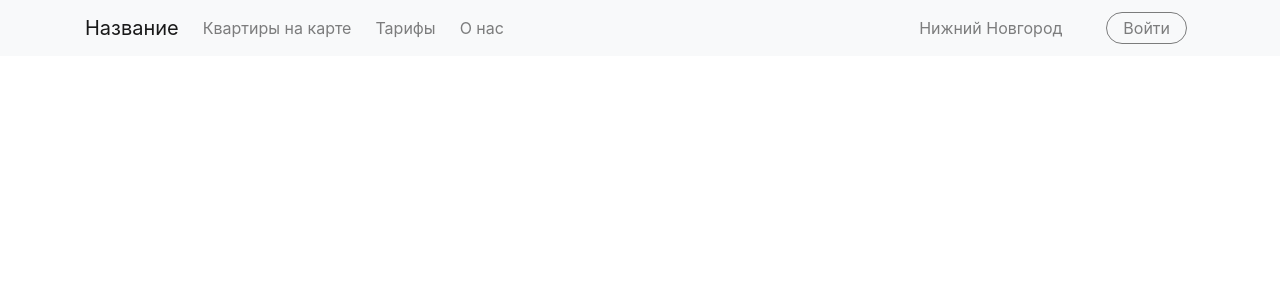
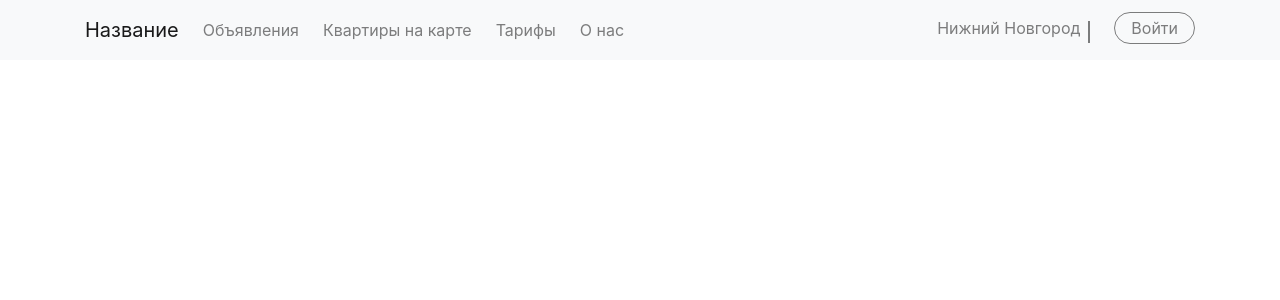
Before and after one commit to honeyshi/RealEstateAgency, a React (Create React App) app: page / in a window 1280 px wide. Shown: the top 300 px of the page. Built offline with nearby package versions, Linux system fonts and the light colour scheme.

Commit message:
Update navbar

```diff
--- a/public/index.html
+++ b/public/index.html
@@ -3,7 +3,7 @@
 
 <head>
   <meta charset="utf-8" />
-  <link rel="icon" href="%PUBLIC_URL%/favicon.ico" />
+  <link rel="icon" href="%PUBLIC_URL%/icon.svg" />
   <link rel="stylesheet" href="https://maxcdn.bootstrapcdn.com/bootstrap/4.0.0/css/bootstrap.min.css"
     integrity="sha384-Gn5384xqQ1aoWXA+058RXPxPg6fy4IWvTNh0E263XmFcJlSAwiGgFAW/dAiS6JXm" crossorigin="anonymous">
   <link href='https://css.gg/css' rel='stylesheet'>
--- /dev/null
+++ b/src/shared/base/block.tsx
@@ -0,0 +1,19 @@
+import React from 'react';
+import classNames from 'classnames';
+
+import { SpaceProps, propsToSpace } from './utils/spaceUtil';
+
+interface Props extends SpaceProps {
+  tag?: React.ElementType;
+  className?: string;
+  inline?: boolean;
+}
+
+export const Block: React.FC<Props> = ({ tag: Tag = 'div', className, inline, children, ...other }) => {
+  const classes = classNames(inline ? 'd-inline' : 'd-block', propsToSpace(other), className);
+  return (
+    <Tag className={classes} {...other}>
+      {children}
+    </Tag>
+  );
+};
--- /dev/null
+++ b/src/shared/base/icon.tsx
@@ -0,0 +1,17 @@
+import React from 'react';
+import classNames from 'classnames';
+
+import { propsToSpace, SpaceProps } from './utils/spaceUtil';
+
+import './iconStyle.scss';
+
+export type ImportedIcon = 'pin';
+
+interface IconProps extends SpaceProps {
+  name: ImportedIcon;
+}
+
+export const Icon: React.FC<IconProps> = ({ name, ...other }) => {
+  const classes = classNames(`gg-${name}`, propsToSpace(other));
+  return <i className={classes}></i>;
+};
--- /dev/null
+++ b/src/shared/base/iconStyle.scss
@@ -0,0 +1,7 @@
+.gg-pin {
+  border: 1.5px solid;
+}
+
+.gg-pin::before {
+  border: 1.5px solid;
+}
--- a/src/shared/base/index.ts
+++ b/src/shared/base/index.ts
@@ -1,2 +1,5 @@
+export { Block } from './block';
 export { Container } from './container';
+export { Icon } from './icon';
+export { NavbarContainer } from './navbarContainer';
 export { NavbarItem } from './navbarItem';
--- /dev/null
+++ b/src/shared/base/navbarContainer.tsx
@@ -0,0 +1,9 @@
+import React from 'react';
+import classNames from 'classnames';
+
+import { propsToSpace, SpaceProps } from './utils/spaceUtil';
+
+export const NavbarContainer: React.FC<SpaceProps> = ({ children, ...other }) => {
+  const classes = classNames('navbar-nav', propsToSpace(other));
+  return <ul className={classes}>{children}</ul>;
+};
--- a/src/shared/composite/navbarLeft.tsx
+++ b/src/shared/composite/navbarLeft.tsx
@@ -1,8 +1,9 @@
 import React, { useMemo, useState } from 'react';
 import { Link } from 'react-router-dom';
-import { NavbarItem } from 'shared/base';
+import { NavbarContainer, NavbarItem } from 'shared/base';
 
 const navbarItems = [
+  { text: 'Объявления', to: '/advert', key: 'navbar-advert' },
   { text: 'Квартиры на карте', to: '/flats-map', key: 'navbar-flats-map' },
   { text: 'Тарифы', to: '/rates', key: 'navbar-rates' },
   { text: 'О нас', to: '/about', key: 'navbar-about' },
@@ -27,11 +28,11 @@ export const NavbarLeft: React.FC = () => {
     return innerNavbar;
   }, [activeItem]);
   return (
-    <ul className="navbar-nav">
+    <NavbarContainer>
       <Link to="/" className="navbar-brand" onClick={() => setActiveItem('')}>
         Название
       </Link>
       {navbarItemComponents}
-    </ul>
+    </NavbarContainer>
   );
 };
--- a/src/shared/composite/navbarRight.tsx
+++ b/src/shared/composite/navbarRight.tsx
@@ -1,14 +1,15 @@
 import React from 'react';
-import { NavbarItem } from 'shared/base';
+import { Block, Icon, NavbarContainer, NavbarItem } from 'shared/base';
 
 export const NavbarRight: React.FC = () => {
   return (
-    <ul className="navbar-nav ml-auto">
-      <NavbarItem text="Нижний Новгород" to="/" mr="2" />
-      <NavbarItem to="/" mr="2" mt="1">
-        <i className="gg-pin" />
+    <NavbarContainer ml="auto">
+      <NavbarItem text="Нижний Новгород" to="/" mr="2" linkClass="d-flex">
+        <Block mt="1" pl="2" pr="2">
+          <Icon name="pin" />
+        </Block>
       </NavbarItem>
-      <NavbarItem text="Войти" to="/signin" linkClass="rounded-link" ml="1" mr="2" mt="1" />
-    </ul>
+      <NavbarItem text="Войти" to="/signin" linkClass="rounded-link" mt="1" />
+    </NavbarContainer>
   );
 };
```
Also changed, not shown: public/icon.svg (added).
